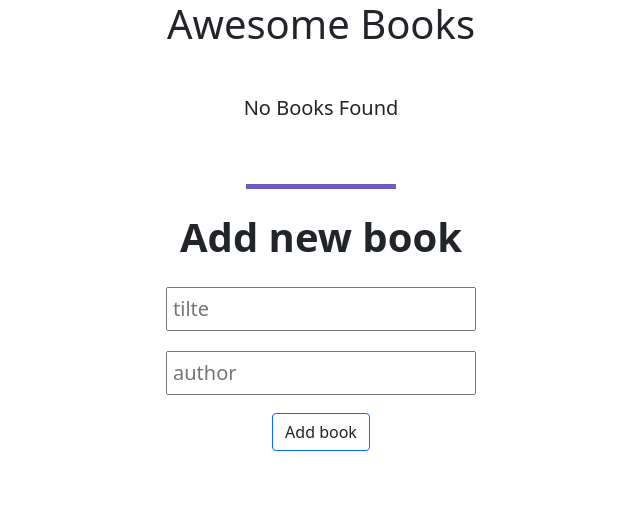
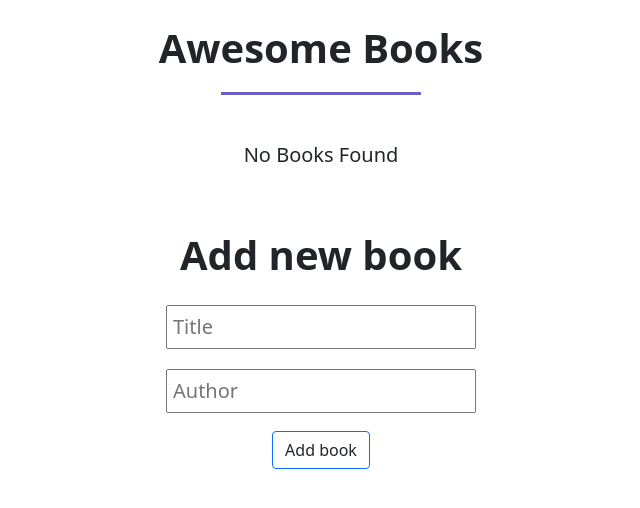
Before and after one commit to Hector096/Awesome-books, a website: page index.html in a window 1280 px wide. Shown: the whole page, without its empty margins (319-959 px from the left). Drawn offline with nearby package versions, Linux system fonts and the light colour scheme.

Commit message:
Updated readMe

```diff
--- a/index.html
+++ b/index.html
@@ -16,17 +16,17 @@
     <script src="./app.js" defer></script>
 </head>
 <body>
-  <h1 class="title text-center mb-4">Awesome Books</h1>
+  <h1 class="title text-center mt-4 fw-bold">Awesome Books</h1>
+  <hr/>
   <div class="container books-container my-5">
     <ul id="books" class="p-0 list-unstyled">
 
     </ul>
   </div>
-  <hr/>
   <form action="#" class="d-flex justify-content-center align-items-center flex-column mt-4">
     <label class="display-6 fw-bold mb-3">Add new book</label>
-    <input type="text" placeholder="tilte" id="title"/>
-    <input type="text" placeholder="author" id="author"/>
+    <input type="text" placeholder="Title" id="title"/>
+    <input type="text" placeholder="Author" id="author"/>
     <button type="button" id="add-btn" class="btn border-1 border-primary mt-2">
       Add book
     </button>
--- a/style.css
+++ b/style.css
@@ -1,6 +1,6 @@
 hr {
-  height: 5px !important;
-  width: 150px;
+  height: 3px !important;
+  width: 200px;
   background-color: #6e5cc2 !important;
   margin: 20px auto;
   opacity: 1 !important;
@@ -19,6 +19,7 @@ form .btn:hover {
 
 li {
   background: white;
+  align-items: center;
 }
 
 li:nth-child(odd) {
```
Also changed, not shown: images/screenshot.PNG.
